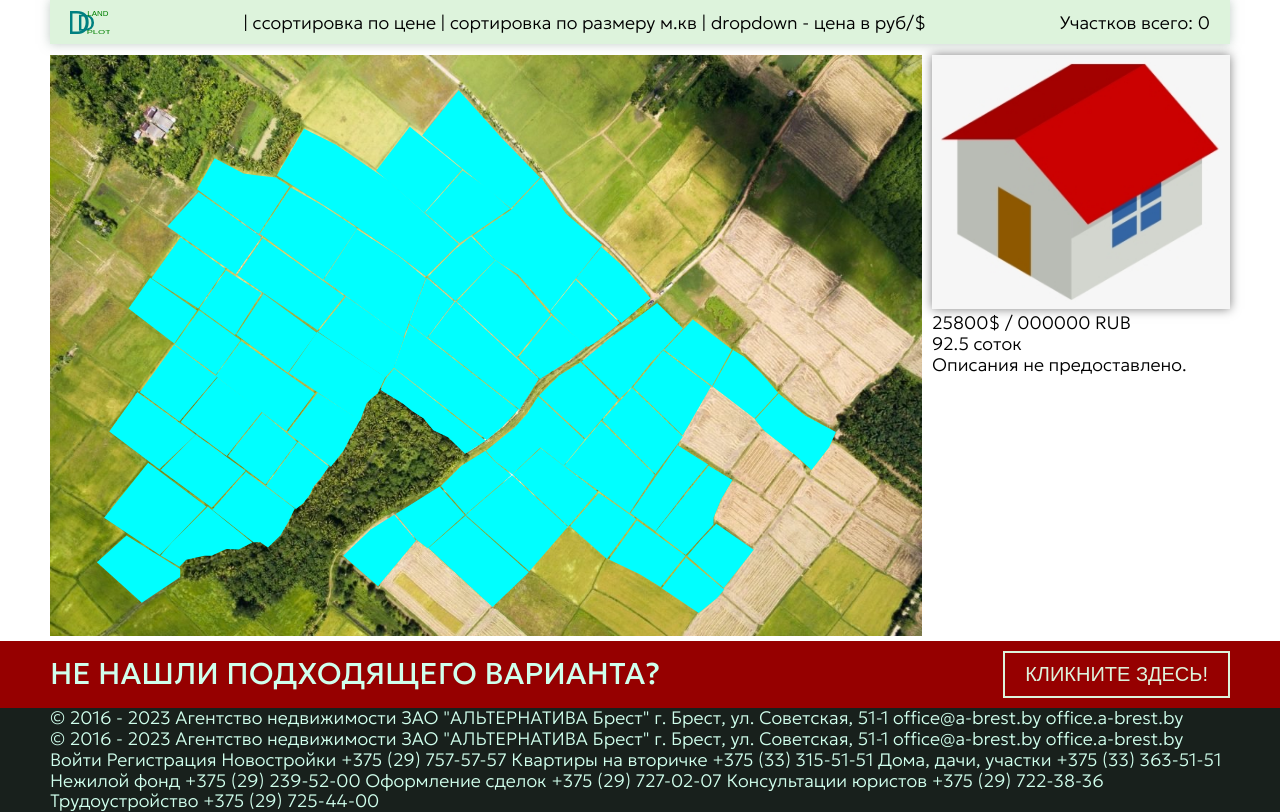
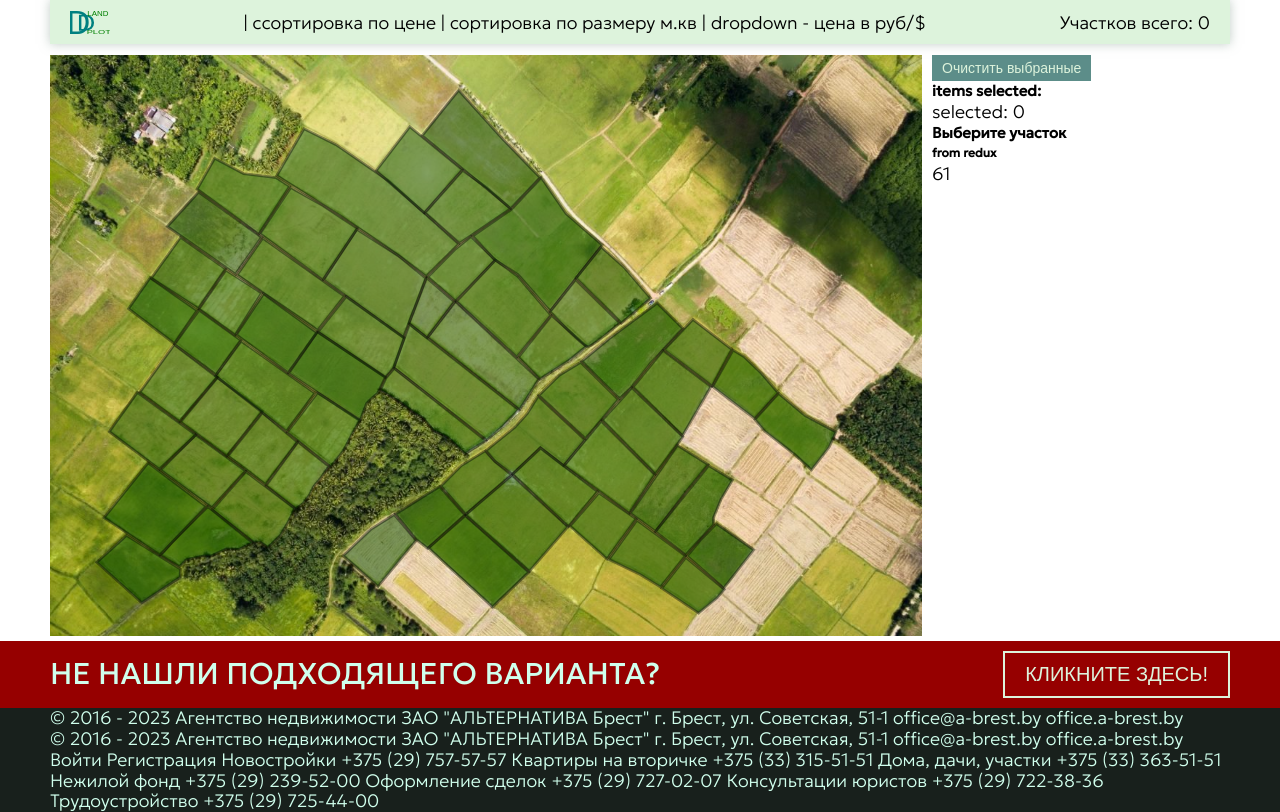
Before and after one commit to denderange/Land-Plot, a React (Create React App) app: page / in a window 1280 px wide. Built offline with nearby package versions, Linux system fonts and the light colour scheme; data requests are answered from the project's data file.

Commit message:
Add svg onClick path abitity

```diff
--- a/src/components/CardPlot/CardPlot.tsx
+++ b/src/components/CardPlot/CardPlot.tsx
@@ -1,6 +1,8 @@
-import { landplotsData } from '../../data/landplots'
+import { FC } from 'react';
+import { ILandPlot } from '../../data/landplots'
 import styles from './CardPlot.module.css'
 import imgBlank from '../../images/blank-photo.png'
+import { useDispatch } from 'react-redux';
 
 const getRandomSquare = (minSize: number, maxSize: number) => {
 	const randomDecimals = Math.floor(Math.random() * 10) / 10;
@@ -15,14 +17,21 @@ const getRandomPrice = (min: number, max: number) => {
 	)
 }
 
-const CardPlot = () => {
-	const { id, image, price, square, description } = landplotsData[0]
+interface ICardPlotProps {
+	landPlot: ILandPlot
+}
+
+const CardPlot: FC<ICardPlotProps> = ({ landPlot }) => {
+	// const { id, image, price, square, description } = landplotsData[0]
+	// const { id, image, price, square, description } = landPlot
+
+
 
 	return (
 		<div className={styles['card-container']}>
 			<img
-				src={image.length ?
-					require(`../../images/plot-photos/${image}`) :
+				src={landPlot.image.length ?
+					require(`../../images/plot-photos/${landPlot.image}`) :
 					imgBlank
 				}
 				className={styles['plot__image']}
@@ -32,7 +41,7 @@ const CardPlot = () => {
 			<div className={styles['plot__price']}>{getRandomPrice(30, 500)}$ / 000000 RUB</div>
 			<div className={styles['plot__square']}>{getRandomSquare(10, 100)} соток</div>
 			<p className={styles['plot__description']}>
-				{description.length ? description : "Описания не предоставлено."}
+				{landPlot.description.length ? landPlot.description : "Описания не предоставлено."}
 			</p>
 		</div>
 	)
--- a/src/components/LandPlot/LandPlot.module.css
+++ b/src/components/LandPlot/LandPlot.module.css
@@ -16,3 +16,10 @@
 	width: 420px;
 	padding-left: 10px;
 }
+
+.btn-clear{
+	background-color: var(--color-400);
+	padding: 5px 10px;
+	color: var(--color-100);
+	font-size: 14px;
+}
--- a/src/components/LandPlot/LandPlot.tsx
+++ b/src/components/LandPlot/LandPlot.tsx
@@ -1,20 +1,59 @@
+import { useEffect, useState } from 'react'
 import imgLand from '../../images/land-plot-image.jpg'
 import LandPlotSvg from './LandPlotSvg'
 import styles from './LandPlot.module.css'
 import './svg-styles.css'
 import CardPlot from '../CardPlot/CardPlot'
+import { useSelector, useStore } from 'react-redux'
+import { RootState, useStoreDispatch } from '../../redux/store'
+import { getPlots } from '../../redux/slice/landplotSlice'
 
 const LandPlot = () => {
+	const [allPlots, setAllPlots] = useState<SVGPathElement[]>()
+	const [plotsList, setPlotsList] = useState<string[]>([])
+
+	const dispatch = useStoreDispatch()
+	const landPlots = useSelector((state: RootState) => state.landplotSlice.plotsTotal)
+	const landPlotsChosen = useSelector((state: RootState) => state.landplotSlice.plotsChosen)
+
+	const handleClear = () => {
+		console.log(plotsList)
+		setPlotsList([])
+		allPlots?.forEach(item => item.classList.remove('path-clicked'))
+	}
+
+	const handlePathClick = (event: Event) => {
+		const target = event.target as HTMLElement
+
+		if (target.tagName === 'path') {
+			target.classList.add('path-clicked')
+			const chosenPlot = target.id.slice(4)
+
+			if (!plotsList.includes(chosenPlot)) {
+				setPlotsList([...plotsList, chosenPlot])
+			}
+		}
+	}
+
 	const getPlotsApi = async () => {
 		const response = await fetch('http://localhost:8001/landplots')
 		const landplot = await response.json()
 
-		return landplot.length
+		return landplot.lngth
 	}
-	console.log(getPlotsApi())
 
-	const allPaths = Array.from(document.querySelectorAll('path'))
-	console.log(allPaths.length)
+	useEffect(() => {
+		const allPaths = Array.from(document.querySelectorAll('path'))
+		allPaths.forEach(item => item.addEventListener('click', handlePathClick))
+		setAllPlots([...allPaths])
+
+
+		dispatch(getPlots())
+
+		return () => allPaths.forEach(item => {
+			item.removeEventListener("click", handlePathClick);
+		});
+	}, [dispatch, plotsList])
 
 	return (
 		<div className='container'>
@@ -26,8 +65,38 @@ const LandPlot = () => {
 				</div>
 
 				<aside className={styles['map-info']}>
-					<CardPlot />
+					{/* <CardPlot landPlot={landPlotsChosen}/> */}
 
+					<div>
+						<button
+							className={styles['btn-clear']}
+							onClick={handleClear}
+						>
+							Очистить выбранные
+						</button>
+						<h5>items selected:</h5>
+						<p>
+							selected: {plotsList.length}
+						</p>
+						{plotsList.length ? (
+							<>
+								{plotsList.map((item, index) => (
+									<span key={index}>{item}</span>
+								))}
+							</>
+						) : (<h5>Выберите участок</h5>)
+						}
+					</div>
+
+					<div>
+						<h6>from redux</h6>
+						<div>
+							{landPlots}
+						</div>
+						<div>
+							{/* {landPlotsChosen.id} */}
+						</div>
+					</div>
 				</aside>
 			</section>
 		</div>
--- a/src/components/LandPlot/svg-styles.css
+++ b/src/components/LandPlot/svg-styles.css
@@ -7,5 +7,17 @@ svg{
 }
 
 path{
-	fill: aqua;
+	fill: rgba(9, 80, 0, 0.5);
+	stroke-width: 1px;
+	stroke: rgba(0, 0, 0, 0.4);
+	transition: fill 0.3s ease;
 }
+
+path:hover{
+	fill: rgba(255, 254, 188, 0.5);
+}
+
+.path-clicked{
+	stroke: rgba(0, 0, 0, 1);
+	fill: rgba(255, 251, 0, 1);
+}
--- a/src/data/landplots.ts
+++ b/src/data/landplots.ts
@@ -1,20 +1,17 @@
-
-
-export interface LandPlots {
+export interface ILandPlot {
 	id: number;
 	image: string;
 	price: number;
 	square: number;
 	description: string;
-	[key: string]: any;
 }
 
-export const landplotsData: LandPlots[] = [
-	{
-		id: 0,
-		image: '',
-		price: 0,
-		square: 0,
-		description: ""
-	}
-]
+// export const landplotsData: ILandPlot[] = [
+// 	{
+// 		id: 0,
+// 		image: '',
+// 		price: 0,
+// 		square: 0,
+// 		description: ""
+// 	}
+// ]
--- a/src/index.tsx
+++ b/src/index.tsx
@@ -10,11 +10,11 @@ const root = ReactDOM.createRoot(
 	document.getElementById('root') as HTMLElement
 );
 root.render(
-	<React.StrictMode>
-		<Provider store={store}>
-			<App />
-		</Provider>
-	</React.StrictMode>
+	// <React.StrictMode>
+	<Provider store={store}>
+		<App />
+	</Provider>
+	// </React.StrictMode>
 );
 
 // If you want to start measuring performance in your app, pass a function
--- a/src/redux/slice/landplotSlice.ts
+++ b/src/redux/slice/landplotSlice.ts
@@ -1,10 +1,10 @@
 import { createSlice, createAsyncThunk } from '@reduxjs/toolkit'
 import { getPlotsApi } from '../../api/landplots'
-import { LandPlots } from '../../data/landplots'
+import { ILandPlot } from '../../data/landplots'
 
 interface IState {
 	plotsTotal: number,
-	plotsChosen: Array<LandPlots>
+	plotsChosen: Array<ILandPlot>
 }
 
 const initialState: IState = {
@@ -21,17 +21,18 @@ export const getPlots = createAsyncThunk(
 	}
 )
 
-export const landplotSlice = createSlice({
+const landplotSlice = createSlice({
 	name: 'landplots',
 	initialState,
 	reducers: {
 		changeCurrent: (state, action) => {
 			state.plotsTotal = action.payload
+			state.plotsChosen = action.payload
 		}
 	},
 	extraReducers: (builder) => {
 		builder.addCase(getPlots.fulfilled, (state, action) => {
-			state.plotsChosen = action.payload
+			state.plotsChosen = action.payload[0]
 			state.plotsTotal = action.payload.length
 		})
 	}
```
